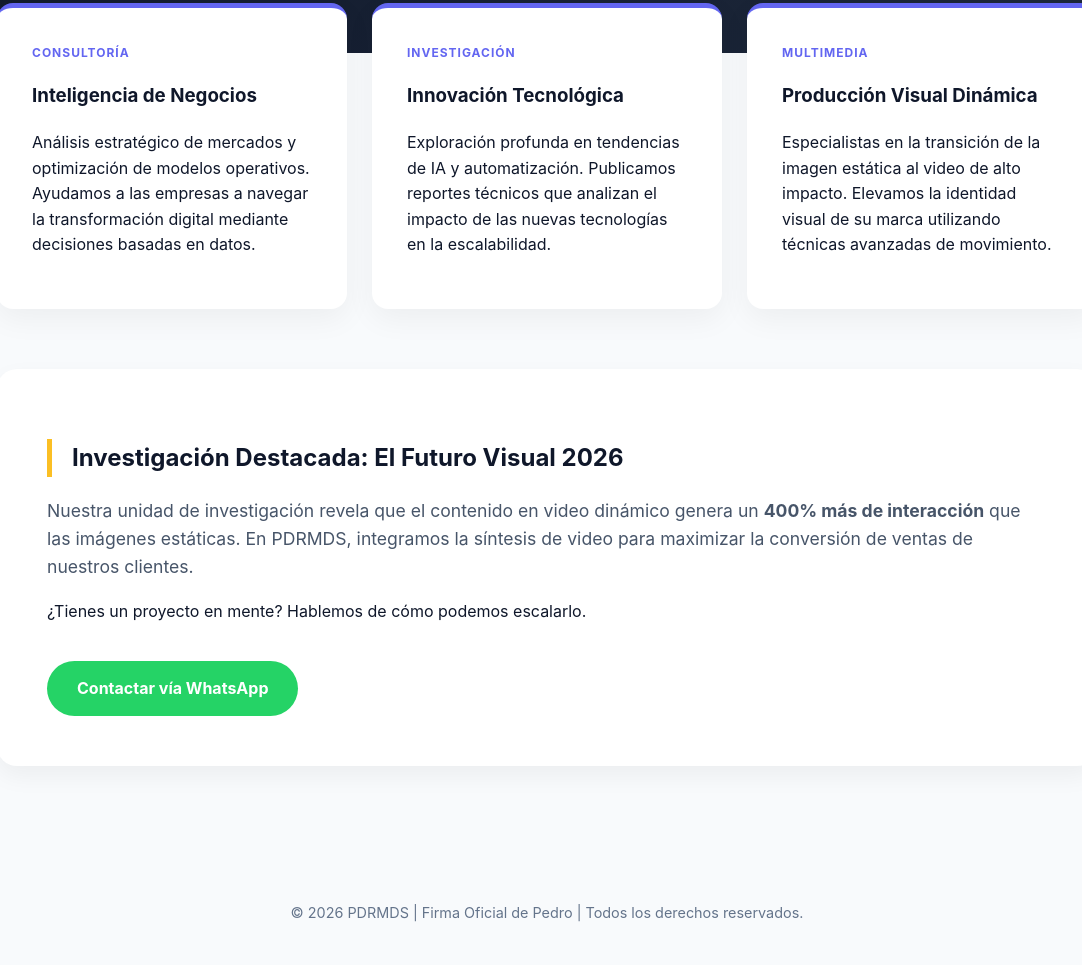
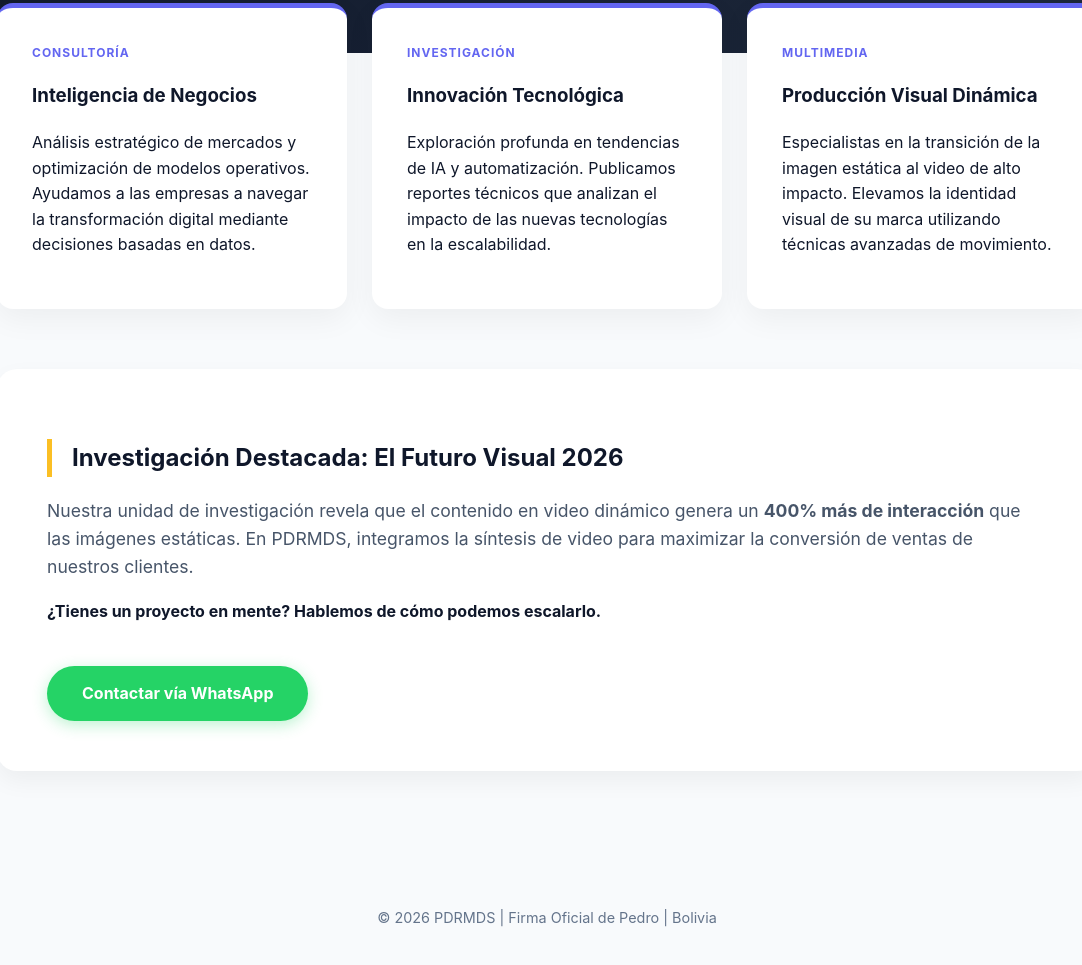
Before and after one commit to PDRMDS/pdrmds, a plain HTML site: page index.html in a window 1280 px wide. Shown: the part 409-1374 px from the top of the page, without its empty margins (93-1175 px from the left). Drawn offline with Linux system fonts and the light colour scheme.

Commit message:
Add files via upload

```diff
--- a/index.html
+++ b/index.html
@@ -30,8 +30,7 @@
         nav {
             background: var(--oscuro);
             padding: 1.2rem 5%;
-            display: flex;
-            justify-content: space-between;
+            display: flex;            justify-content: space-between;
             align-items: center;
             position: sticky;
             top: 0;
@@ -86,12 +85,19 @@
         .cta-whatsapp {
             background: #25D366;
             color: white;
-            padding: 15px 30px;
+            padding: 15px 35px;
             text-decoration: none;
             border-radius: 50px;
             font-weight: bold;
             display: inline-block;
-            margin-top: 20px;
+            margin-top: 25px;
+            box-shadow: 0 4px 15px rgba(37, 211, 102, 0.3);
+            transition: all 0.3s ease;
+        }
+
+        .cta-whatsapp:hover {
+            background: #128C7E;
+            transform: scale(1.05);
         }
 
         footer { text-align: center; padding: 80px 20px; color: #64748b; font-size: 0.9rem; }
@@ -135,13 +141,18 @@
             <p style="color: var(--texto-suave); font-size: 1.1rem;">
                 Nuestra unidad de investigación revela que el contenido en video dinámico genera un <strong>400% más de interacción</strong> que las imágenes estáticas. En PDRMDS, integramos la síntesis de video para maximizar la conversión de ventas de nuestros clientes.
             </p>
-            <p>¿Tienes un proyecto en mente? Hablemos de cómo podemos escalarlo.</p>
-            <a href="#" class="cta-whatsapp">Contactar vía WhatsApp</a>
+            <p><strong>¿Tienes un proyecto en mente? Hablemos de cómo podemos escalarlo.</strong></p>
+
+            <a href="https://wa.me/59162673789?text=Hola%20PDRMDS,%20vi%20tu%20sitio%20web%20y%20quisiera%20más%20información%20sobre%20tus%20servicios."
+               class="cta-whatsapp"
+               target="_blank">
+               Contactar vía WhatsApp
+            </a>
         </section>
     </div>
 
     <footer>
-        <p>© 2026 PDRMDS | Firma Oficial de Pedro | Todos los derechos reservados.</p>
+        <p>© 2026 PDRMDS | Firma Oficial de Pedro | Bolivia</p>
     </footer>
 
 </body>
```
